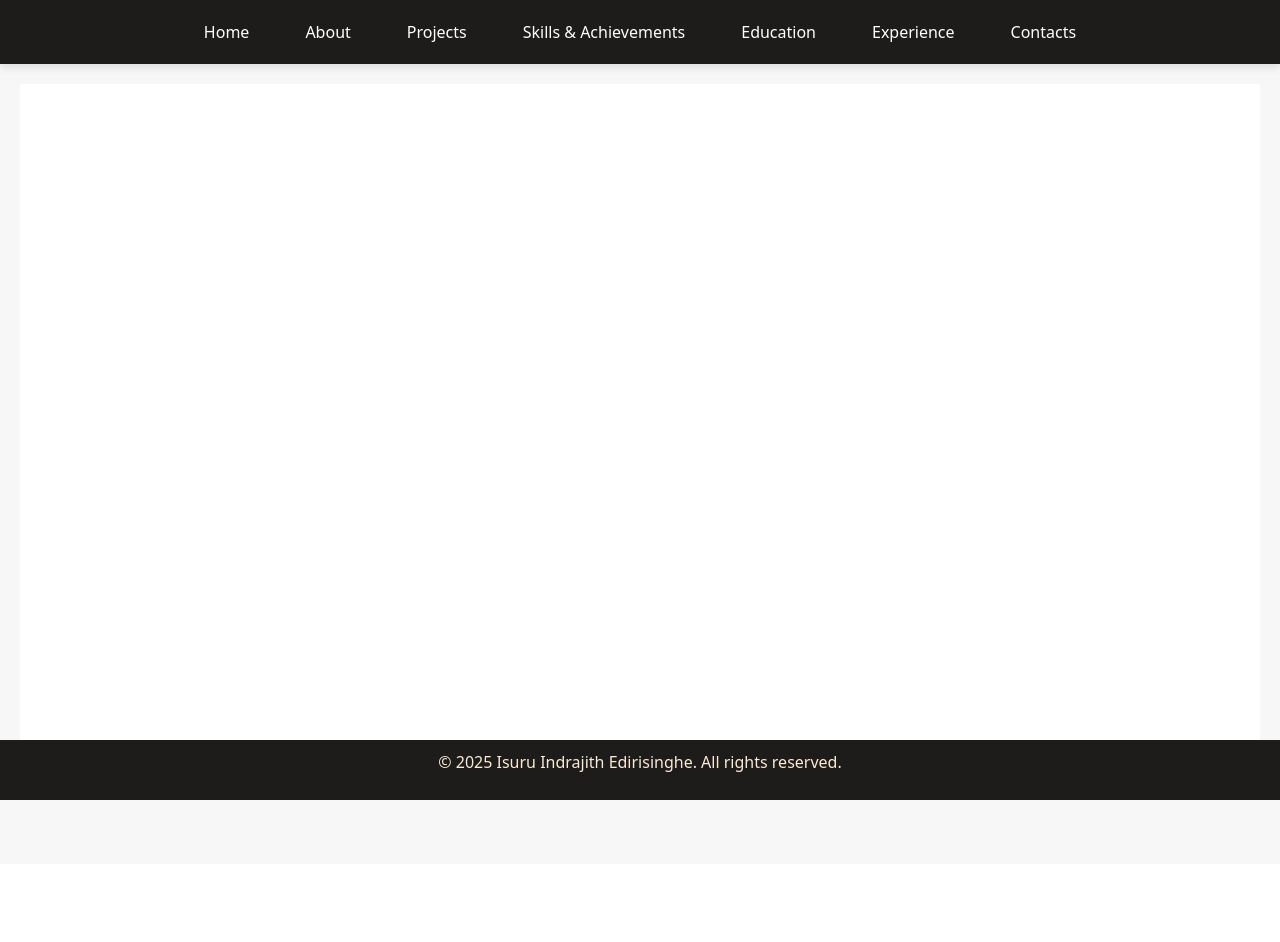
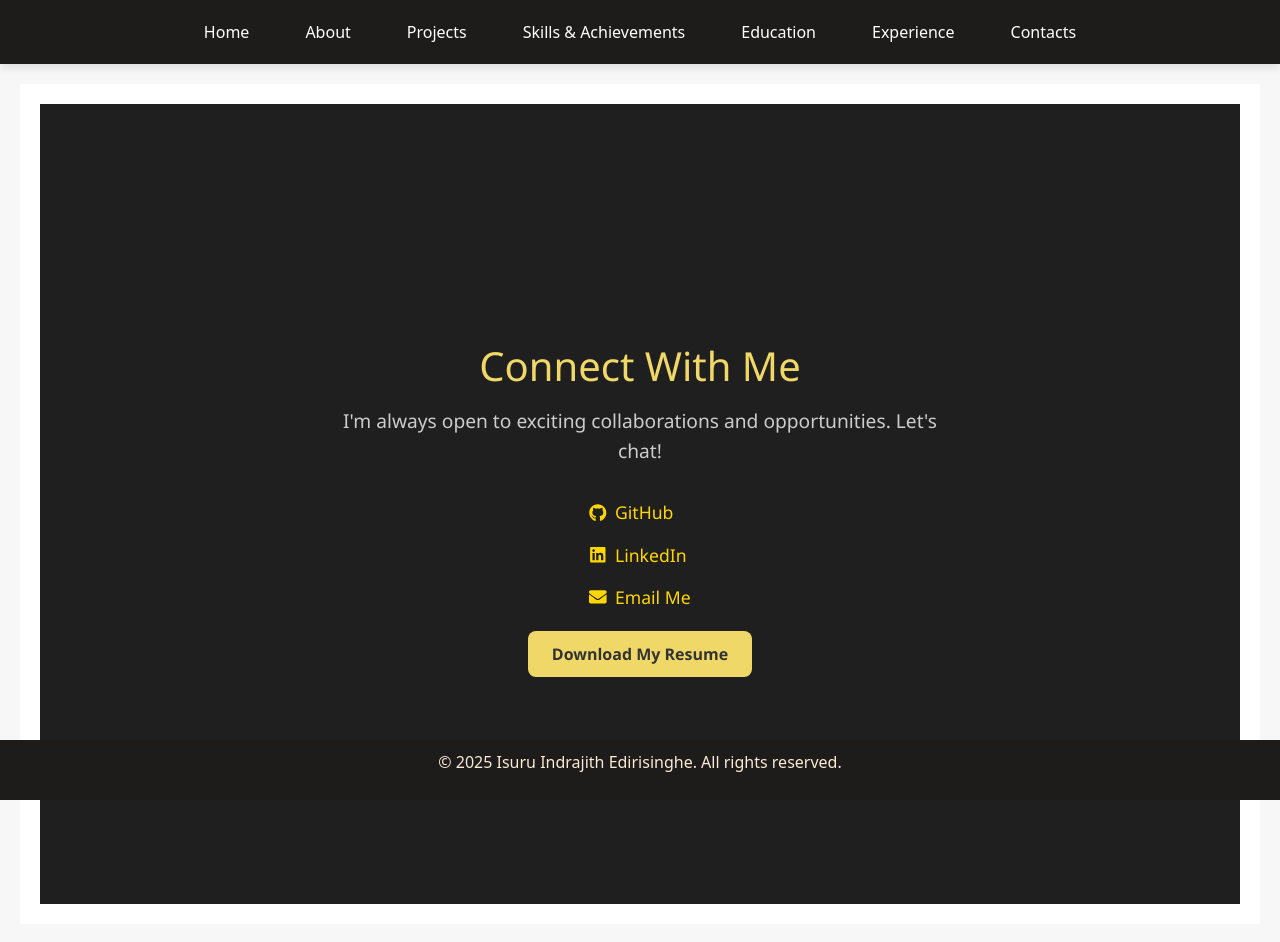
Before and after one commit to IsuruIndrajith/my-portfolio, a React (Vite) app: page /contacts in a window 1280 px wide. Shown: the top 942 px of the page. Built offline with nearby package versions, Linux system fonts and the light colour scheme.

Commit message:
Contacts

```diff
--- a/package.json
+++ b/package.json
@@ -14,6 +14,7 @@
     "react": "^19.1.0",
     "react-bootstrap": "^2.10.10",
     "react-dom": "^19.1.0",
+    "react-icons": "^5.5.0",
     "react-router-dom": "^7.6.3"
   },
   "devDependencies": {
--- a/src/Pages/Contacts/Contacts.css
+++ b/src/Pages/Contacts/Contacts.css
@@ -0,0 +1,62 @@
+.connect-page {
+  padding: 3rem 2rem;
+  min-height: 100vh;
+  background-color: #1f1f1f;
+  color: #ffffff;
+  text-align: center;
+  display: flex;
+  flex-direction: column;
+  align-items: center;
+  justify-content: center;
+}
+
+.connect-page h1 {
+  font-size: 2.5rem;
+  color: #efd867;
+  margin-bottom: 1rem;
+}
+
+.connect-page p {
+  font-size: 1.2rem;
+  color: #cccccc;
+  margin-bottom: 2rem;
+  max-width: 600px;
+}
+
+.contact-links {
+  display: flex;
+  flex-direction: column;
+  gap: 1rem;
+}
+
+.contact-links a {
+  color: #ffd700;
+  font-size: 1.1rem;
+  text-decoration: none;
+  display: flex;
+  align-items: center;
+  gap: 0.5rem;
+  transition: color 0.3s;
+}
+
+.contact-links a:hover {
+  color: #fff;
+}
+
+.download-resume {
+  margin-top: 2rem;
+}
+
+.download-resume a {
+  color: #333;
+  background-color: #efd867;
+  padding: 0.75rem 1.5rem;
+  border-radius: 0.5rem;
+  font-weight: bold;
+  text-decoration: none;
+}
+
+.download-resume a:hover {
+  background-color: #ffda44;
+  color: #1f1f1f;
+}
--- a/src/Pages/Contacts/Contacts.jsx
+++ b/src/Pages/Contacts/Contacts.jsx
@@ -3,6 +3,7 @@ import DownloadButton from "../../Components/Buttons/DowloadButton/DownloadButto
 import Footer from "../../Components/Footer/Footer";
 import Header from "../../Components/Header/Header";
 import Body from "../../Components/Body/Body";
+import { FaGithub, FaLinkedin, FaEnvelope } from "react-icons/fa";
 import "./Contacts.css";
 
 
@@ -14,7 +15,31 @@ function ContactsPage() {
            <Header />
     <div className="about-page-container">
 
-      <Body>
+        <Body>
+
+              <div className="connect-page">
+      <h1>Connect With Me</h1>
+      <p>I'm always open to exciting collaborations and opportunities. Let's chat!</p>
+
+      <div className="contact-links">
+        <a href="https://github.com/IsuruIndrajith" target="_blank" rel="noopener noreferrer">
+          <FaGithub /> GitHub
+        </a>
+        <a href="https://www.linkedin.com/in/isuru-indrajith-387ab7278/" target="_blank" rel="noopener noreferrer">
+          <FaLinkedin /> LinkedIn
+        </a>
+        <a href="mailto:isuruindrajith680@gmail.com">
+          <FaEnvelope /> Email Me
+        </a>
+      </div>
+
+      <div className="download-resume">
+        <a href="/assets/Isuru_Resume.pdf" target="_blank" rel="noopener noreferrer" download>
+          Download My Resume
+        </a>
+      </div>
+
+    </div>
       </Body>
 
           </div>
--- a/src/data/educationData.js
+++ b/src/data/educationData.js
@@ -3,7 +3,7 @@ export const educationData = [
     degree: "BSc (Hons) in Computer Engineering",
     institution: "University of Jaffna",
     year: "2022 - 2026",
-    details: "GPA: 3.05"
+    details: "GPA: 3.07"
   },
   {
     degree: "Advanced Level – Physical Science Stream",
```
Also changed, not shown: 1 other file (tests, documents, lock files or other folders).
